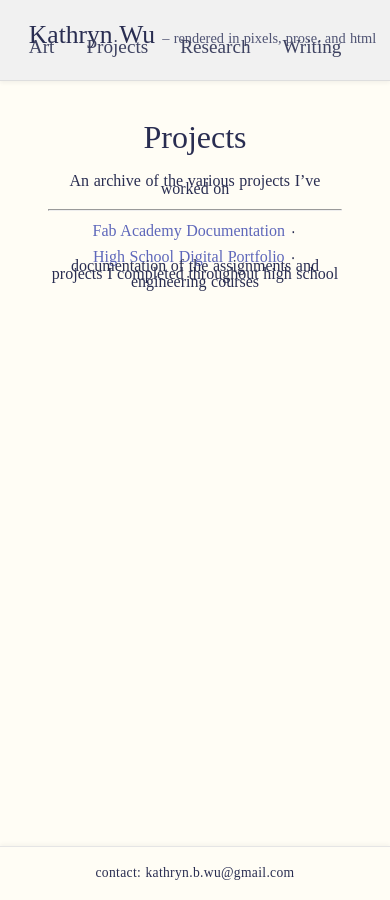
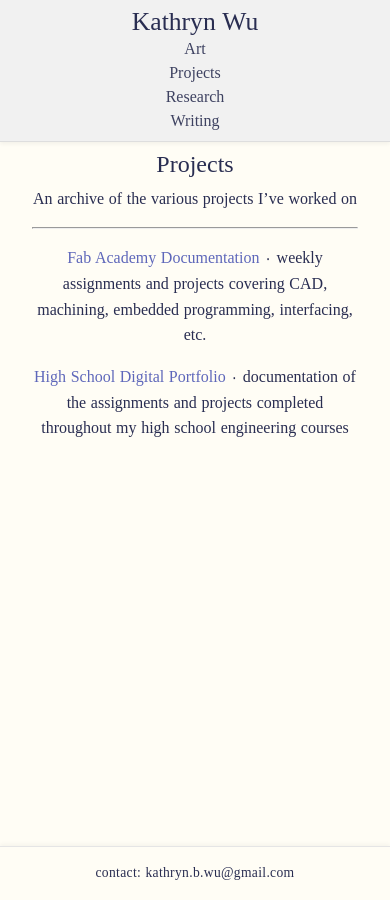
Before and after one commit to kathrynbwu/kathrynwu, a Jekyll site: the page built from projects/projects.md, in a window 390 px wide. Built offline with Jekyll 4.4.1, drawn with Linux system fonts in a browser that asks for light colours.

Commit message:
mobile friendly?

```diff
--- a/assets/css/main.css
+++ b/assets/css/main.css
@@ -404,3 +404,154 @@
   font-size: 1.4rem;
   text-align: center;
 }
+
+/* edits for mobile */
+/* ========================================
+   MOBILE RESPONSIVE ADDITIONS
+   Add this to the END of your existing main.css
+   ======================================== */
+
+/* Mobile sidebar toggle button - hidden by default */
+.sidebar-toggle {
+  display: none;
+}
+
+/* Mobile styles - only apply on screens smaller than 768px */
+@media screen and (max-width: 767px) {
+
+  /* Prevent horizontal scrolling */
+  body {
+    overflow-x: hidden;
+  }
+
+  /* Header adjustments for mobile */
+  .site-header .wrapper {
+    flex-direction: column;
+    padding: 1rem;
+    gap: 1rem;
+  }
+
+  .site-title {
+    font-size: 1.3rem;
+    text-align: center;
+    white-space: normal;
+  }
+
+  /* Hide the tagline on mobile to save space */
+  .site-title::after {
+    display: none;
+  }
+
+  .site-nav {
+    flex-direction: column;
+    gap: 1rem;
+    text-align: center;
+  }
+
+  .site-nav a {
+    font-size: 1rem;
+  }
+
+  /* Main layout changes for mobile */
+  .wrapper[style*="display: flex"] {
+    display: block !important;
+    gap: 0 !important;
+  }
+
+  /* Sidebar mobile adjustments */
+  .sidebar {
+    width: 100% !important;
+    min-width: unset !important;
+    max-height: none !important;
+    border-right: none !important;
+    border-bottom: 1px solid #e0e0e0;
+    margin-bottom: 1rem;
+    padding: 1rem;
+  }
+
+  /* Show mobile toggle button */
+  .sidebar-toggle {
+    display: block;
+    width: 100%;
+    background-color: #3e4261;
+    color: white;
+    border: none;
+    padding: 0.75rem 1rem;
+    font-size: 1rem;
+    font-weight: 500;
+    cursor: pointer;
+    text-align: left;
+    border-radius: 4px;
+    margin-bottom: 1rem;
+    font-family: serif;
+  }
+
+  .sidebar-toggle:hover {
+    background-color: #2a2f47;
+  }
+
+  .sidebar-toggle::before {
+    content: "☰ ";
+    margin-right: 0.5rem;
+  }
+
+  .sidebar-toggle.active::before {
+    content: "✕ ";
+  }
+
+  /* Hide sidebar content by default on mobile */
+  .sidebar ul {
+    display: none;
+  }
+
+  /* Show sidebar content when toggle is active */
+  .sidebar-content.active ul {
+    display: block;
+  }
+
+  /* Main content adjustments */
+  .page-content {
+    max-width: 100% !important;
+    margin-bottom: 1rem;
+  }
+
+  .page-content h1 {
+    font-size: 1.5rem;
+    margin-top: 1rem;
+    margin-bottom: 1rem;
+  }
+
+  /* Improve readability */
+  .page-content p {
+    line-height: 1.6;
+    margin-bottom: 1rem;
+  }
+
+  /* Reduce wrapper padding on mobile */
+  .wrapper {
+    padding-left: 1rem;
+    padding-right: 1rem;
+  }
+}
+
+/* Tablet adjustments (768px to 1023px) */
+@media screen and (min-width: 768px) and (max-width: 1023px) {
+
+  /* Slightly smaller sidebar for tablets */
+  .sidebar {
+    min-width: 220px !important;
+  }
+
+  /* Adjust font sizes for tablets */
+  .site-title {
+    font-size: 1.5rem;
+  }
+
+  .site-nav a {
+    font-size: 1.1rem;
+  }
+
+  .page-content h1 {
+    font-size: 1.7rem;
+  }
+}
--- a/projects/projects.md
+++ b/projects/projects.md
@@ -9,6 +9,6 @@
 An archive of the various projects I've worked on
 
 ---
-[Fab Academy Documentation](https://fabacademy.org/2025/labs/charlotte/students/kathryn-wu/about/) `∙`
+[Fab Academy Documentation](https://fabacademy.org/2025/labs/charlotte/students/kathryn-wu/about/){:target="_blank" rel="noopener"} `∙` weekly assignments and projects covering CAD, machining, embedded programming, interfacing, etc.
 
-[High School Digital Portfolio](https://sites.google.com/charlottelatin.org/kathryn-wu/home) `∙` documentation of the assignments and projects I completed throughout high school engineering courses
+[High School Digital Portfolio](https://sites.google.com/charlottelatin.org/kathryn-wu/home){:target="_blank" rel="noopener"} `∙` documentation of the assignments and projects completed throughout my high school engineering courses
```
Also changed, not shown: _layouts/neuralpage.html (+19 -0 lines).
